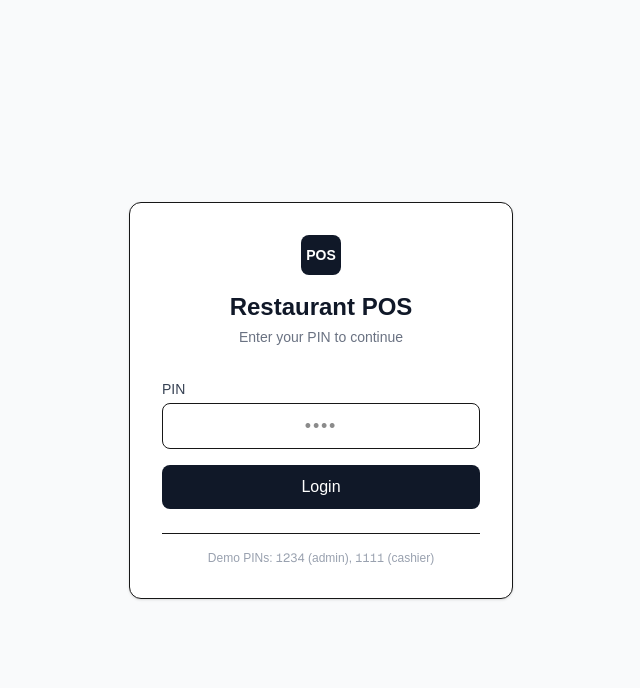
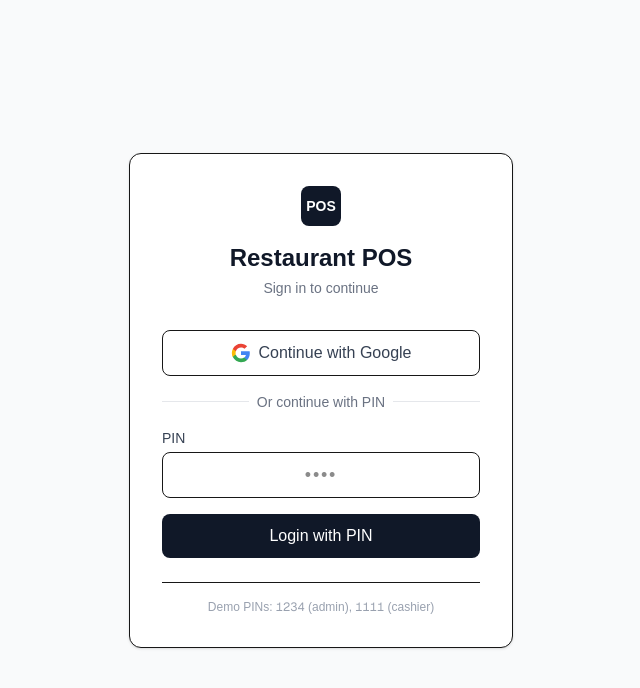
Before and after one commit to ayesh-chamodye/restaurent-pos, a Next.js app: page /login in a window 1280 px wide. Shown: the top 688 px of the page, without its empty margins (319-959 px from the left). Built offline with nearby package versions, Linux system fonts and the light colour scheme; no server answers.

Commit message:
Add Google login with NextAuth and fix dashboard redirect

```diff
--- a/package.json
+++ b/package.json
@@ -10,6 +10,7 @@
   },
   "dependencies": {
     "next": "16.2.10",
+    "next-auth": "^4.24.14",
     "react": "19.2.4",
     "react-dom": "19.2.4"
   },
--- a/src/app/(auth)/login/page.tsx
+++ b/src/app/(auth)/login/page.tsx
@@ -3,20 +3,28 @@
 import { useState, useEffect } from 'react';
 import { useRouter } from 'next/navigation';
 import { useAuth } from '@/lib/auth';
+import { signIn, signOut, useSession } from 'next-auth/react';
 
 export default function LoginPage() {
   const [pin, setPin] = useState('');
   const [error, setError] = useState('');
   const router = useRouter();
-  const { login, user } = useAuth();
+  const { login, user: localUser, logout: localLogout } = useAuth();
+  const { data: session, status } = useSession();
 
   useEffect(() => {
-    if (user) {
+    if (session?.user) {
       router.push('/dashboard');
     }
-  }, [user, router]);
+  }, [session, router]);
 
-  if (user) {
+  useEffect(() => {
+    if (localUser) {
+      router.push('/dashboard');
+    }
+  }, [localUser, router]);
+
+  if (status === 'loading' || localUser) {
     return (
       <div className="min-h-screen flex items-center justify-center">
         <div className="animate-spin rounded-full h-12 w-12 border-t-2 border-b-2 border-gray-900"></div>
@@ -24,7 +32,7 @@ export default function LoginPage() {
     );
   }
 
-  const handleSubmit = (e: React.FormEvent) => {
+  const handlePinSubmit = (e: React.FormEvent) => {
     e.preventDefault();
     setError('');
     const found = login(pin);
@@ -35,6 +43,10 @@ export default function LoginPage() {
     }
   };
 
+  const handleGoogleSignIn = () => {
+    signIn('google', { callbackUrl: '/dashboard' });
+  };
+
   return (
     <div className="min-h-screen flex items-center justify-center bg-gray-50 px-4">
       <div className="w-full max-w-sm bg-white border rounded-xl shadow-sm p-8">
@@ -43,10 +55,45 @@ export default function LoginPage() {
             POS
           </div>
           <h1 className="text-2xl font-bold text-gray-900">Restaurant POS</h1>
-          <p className="text-sm text-gray-500 mt-1">Enter your PIN to continue</p>
+          <p className="text-sm text-gray-500 mt-1">Sign in to continue</p>
         </div>
 
-        <form onSubmit={handleSubmit} className="space-y-4">
+        <div className="space-y-4">
+          <button
+            onClick={handleGoogleSignIn}
+            className="w-full flex items-center justify-center gap-2 border rounded-lg px-4 py-2.5 hover:bg-gray-50 transition-colors"
+          >
+            <svg className="w-5 h-5" viewBox="0 0 24 24">
+              <path
+                fill="#4285F4"
+                d="M22.56 12.25c0-.78-.07-1.53-.2-2.25H12v4.26h5.92a5.06 5.06 0 0 1-2.2 3.32v2.77h3.57c2.08-1.92 3.28-4.74 3.28-8.1z"
+              />
+              <path
+                fill="#34A853"
+                d="M12 23c2.97 0 5.46-1 7.28-2.69l-3.57-2.77c-.99.66-2.25 1.06-3.71 1.06-2.86 0-5.29-1.93-6.16-4.53H2.18v2.84C3.99 20.53 7.7 23 12 23z"
+              />
+              <path
+                fill="#FBBC05"
+                d="M5.84 14.09c-.22-.66-.35-1.36-.35-2.09s.13-1.43.35-2.09V7.07H2.18C1.43 8.55 1 10.22 1 12s.43 3.45 1.18 4.93l2.85-2.84z"
+              />
+              <path
+                fill="#EA4335"
+                d="M12 5.38c1.62 0 3.06.56 4.21 1.64l3.15-3.15C17.45 2.09 14.97 1 12 1 7.7 1 3.99 3.47 2.18 7.07l3.66 2.84c.87-2.6 3.3-4.53 6.16-4.53z"
+              />
+            </svg>
+            <span className="font-medium text-gray-700">Continue with Google</span>
+          </button>
+
+          <div className="relative">
+            <div className="absolute inset-0 flex items-center">
+              <div className="w-full border-t border-gray-200"></div>
+            </div>
+            <div className="relative flex justify-center text-sm">
+              <span className="px-2 bg-white text-gray-500">Or continue with PIN</span>
+            </div>
+          </div>
+
+          <form onSubmit={handlePinSubmit} className="space-y-4">
             {error && (
               <div className="bg-red-50 border border-red-200 text-red-700 text-sm rounded-lg px-3 py-2">
                 {error}
@@ -74,9 +121,10 @@ export default function LoginPage() {
               type="submit"
               className="w-full bg-gray-900 text-white py-2.5 rounded-lg font-medium hover:bg-gray-800 transition-colors"
             >
-            Login
+              Login with PIN
             </button>
           </form>
+        </div>
 
         <div className="mt-6 pt-4 border-t">
           <p className="text-xs text-gray-400 text-center">
--- a/src/app/(dashboard)/layout.tsx
+++ b/src/app/(dashboard)/layout.tsx
@@ -3,6 +3,7 @@
 import { useEffect } from 'react';
 import { useRouter } from 'next/navigation';
 import { useAuth } from '@/lib/auth';
+import { signOut } from 'next-auth/react';
 
 const navItems = [
   { href: '/dashboard', label: 'Dashboard', icon: '📊' },
@@ -15,6 +16,12 @@ const navItems = [
 export default function DashboardLayout({ children }: { children: React.ReactNode }) {
   const router = useRouter();
   const { user, loading, logout } = useAuth();
+
+  const handleLogout = async () => {
+    await signOut({ redirect: false });
+    logout();
+    router.push('/login');
+  };
 
   useEffect(() => {
     if (!loading && !user) router.push('/login');
@@ -50,7 +57,7 @@ export default function DashboardLayout({ children }: { children: React.ReactNod
         </nav>
         <div className="p-4 border-t border-gray-700">
           <p className="text-sm text-gray-300 mb-2">Logged in as: {user.name}</p>
-          <button onClick={logout} className="w-full bg-red-600 text-white px-4 py-2 rounded hover:bg-red-700">
+          <button onClick={handleLogout} className="w-full bg-red-600 text-white px-4 py-2 rounded hover:bg-red-700">
             Logout
           </button>
         </div>
--- a/src/app/(dashboard)/page.tsx
+++ b/src/app/(dashboard)/page.tsx
@@ -1,5 +1,5 @@
 import { redirect } from 'next/navigation';
 
 export default function DashboardRootPage() {
-  redirect('/dashboard');
+  redirect('/dashboard/sales');
 }
--- /dev/null
+++ b/src/app/api/auth/[...nextauth]/route.ts
@@ -0,0 +1,21 @@
+import NextAuth from 'next-auth';
+import GoogleProvider from 'next-auth/providers/google';
+
+const handler = NextAuth({
+  providers: [
+    GoogleProvider({
+      clientId: process.env.GOOGLE_CLIENT_ID ?? '',
+      clientSecret: process.env.GOOGLE_CLIENT_SECRET ?? '',
+    }),
+  ],
+  pages: {
+    signIn: '/login',
+  },
+  callbacks: {
+    async session({ session, token }) {
+      return session;
+    },
+  },
+});
+
+export { handler as GET, handler as POST };
--- a/src/app/layout.tsx
+++ b/src/app/layout.tsx
@@ -1,6 +1,6 @@
 import type { Metadata } from "next";
 import { Geist, Geist_Mono } from "next/font/google";
-import { AuthProvider } from "@/lib/auth";
+import Providers from "@/components/providers";
 import "./globals.css";
 
 const geistSans = Geist({
@@ -29,9 +29,9 @@ export default function RootLayout({
       className={`${geistSans.variable} ${geistMono.variable} h-full antialiased`}
     >
       <body className="min-h-full flex flex-col">
-        <AuthProvider>
+        <Providers>
           {children}
-        </AuthProvider>
+        </Providers>
       </body>
     </html>
   );
--- /dev/null
+++ b/src/components/providers.tsx
@@ -0,0 +1,14 @@
+'use client';
+
+import { SessionProvider } from 'next-auth/react';
+import { AuthProvider } from '@/lib/auth';
+
+export default function Providers({ children }: { children: React.ReactNode }) {
+  return (
+    <SessionProvider>
+      <AuthProvider>
+        {children}
+      </AuthProvider>
+    </SessionProvider>
+  );
+}
--- a/src/lib/auth.tsx
+++ b/src/lib/auth.tsx
@@ -1,8 +1,9 @@
 'use client';
 
-import { createContext, useContext, useState, ReactNode } from 'react';
+import { createContext, useContext, useState, ReactNode, useEffect } from 'react';
 import type { User } from '@/types';
 import { getUsers, setSession, clearSession, getSession, seedData } from '@/lib/store';
+import { useSession } from 'next-auth/react';
 
 interface AuthContextType {
   user: User | null;
@@ -13,8 +14,26 @@ interface AuthContextType {
 
 const AuthContext = createContext<AuthContextType | undefined>(undefined);
 
+function toLocalUser(nextAuthUser: { name?: string | null; email?: string | null; image?: string | null }): User | null {
+  if (!nextAuthUser?.email) return null;
+  const users = getUsers();
+  let found = users.find(u => u.email === nextAuthUser.email);
+  if (!found) {
+    found = {
+      id: `google-${nextAuthUser.email}`,
+      name: nextAuthUser.name || 'Google User',
+      email: nextAuthUser.email,
+      role: 'cashier',
+      pin: '',
+      createdAt: new Date().toISOString(),
+    };
+    users.push(found);
+  }
+  return found;
+}
+
 export function AuthProvider({ children }: { children: ReactNode }) {
-  const [user, setUser] = useState<User | null>(() => {
+  const [localUser, setLocalUser] = useState<User | null>(() => {
     seedData();
     const session = getSession();
     if (session) {
@@ -25,12 +44,16 @@ export function AuthProvider({ children }: { children: ReactNode }) {
     return null;
   });
   const [loading] = useState(false);
+  const { data: nextAuthSession, status: nextAuthStatus } = useSession();
+
+  const nextAuthUser = nextAuthSession?.user ? toLocalUser(nextAuthSession.user) : null;
+  const user = nextAuthUser || localUser;
 
   const login = (pin: string): User | null => {
     const users = getUsers();
     const found = users.find(u => u.pin === pin);
     if (found) {
-      setUser(found);
+      setLocalUser(found);
       setSession({ userId: found.id, name: found.name, role: found.role });
       return found;
     }
@@ -38,12 +61,12 @@ export function AuthProvider({ children }: { children: ReactNode }) {
   };
 
   const logout = () => {
-    setUser(null);
+    setLocalUser(null);
     clearSession();
   };
 
   return (
-    <AuthContext.Provider value={{ user, loading, login, logout }}>
+    <AuthContext.Provider value={{ user, loading: loading || nextAuthStatus === 'loading', login, logout }}>
       {children}
     </AuthContext.Provider>
   );
```
Also changed, not shown: 1 other file (tests, documents, lock files or other folders). Lines whose indentation alone changed are shown as unchanged.
